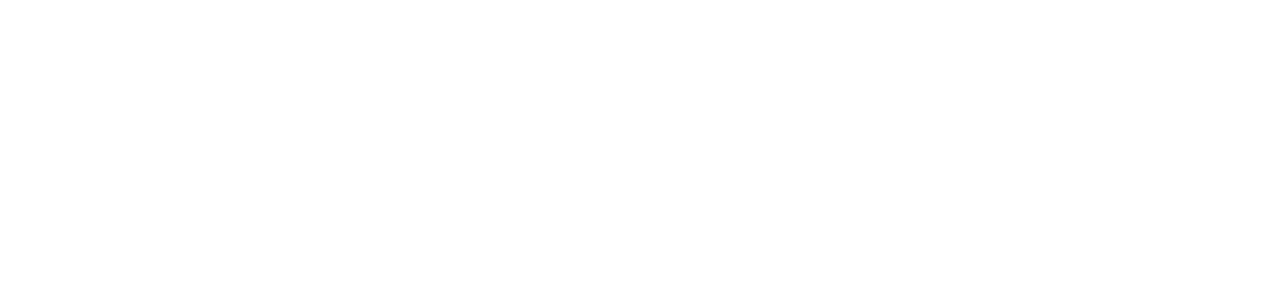
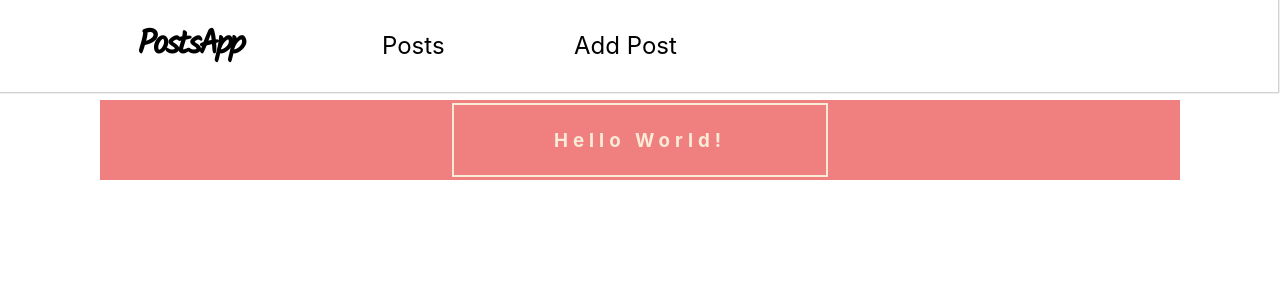
Before and after one commit to KAthousand/blog-app, a React (Create React App) app in the folder client/: page /kyle in a window 1280 px wide. Shown: the top 300 px of the page. Built offline with nearby package versions, Linux system fonts and the light colour scheme.

Commit message:
kyle screen and kyle component added with route and link.

```diff
--- a/client/src/App.jsx
+++ b/client/src/App.jsx
@@ -5,6 +5,7 @@
 import PostCreate from "./screens/PostCreate/PostCreate";
 import PostEdit from "./screens/PostEdit/PostEdit";
 import PostDetail from "./screens/PostDetail/PostDetail";
+import KyleScreen from "./screens/KyleScreen/KyleScreen";
 import { Route, Switch } from "react-router-dom";
 
 function App() {
@@ -16,6 +17,7 @@
         <Route path="/add-post" component={PostCreate} />
         <Route exact path="/posts/:id/edit" component={PostEdit} />
         <Route exact path="/posts/:id" component={PostDetail} />
+        <Route exact path="/kyle" component={KyleScreen} />
       </Switch>
     </div>
   );
--- /dev/null
+++ b/client/src/components/KyleComponent/KyleComponent.css
@@ -0,0 +1,6 @@
+.kyle-component {
+  color: antiquewhite;
+  letter-spacing: 5px;
+  border: 2px solid antiquewhite;
+  padding: 5px 100px;
+}
--- /dev/null
+++ b/client/src/components/KyleComponent/KyleComponent.jsx
@@ -0,0 +1,15 @@
+import React from "react";
+import { Link } from "react-router-dom";
+import "../KyleComponent/KyleComponent.css";
+
+function KyleComponent(props) {
+  return (
+    <Link to="/kyle">
+      <div className="kyle-component">
+        <h3>Hello World!</h3>
+      </div>
+    </Link>
+  );
+}
+
+export default KyleComponent;
--- /dev/null
+++ b/client/src/screens/KyleScreen/KyleScreen.css
@@ -0,0 +1,7 @@
+.kyle-screen {
+  background: lightcoral;
+  height: 10vh;
+  display: flex;
+  justify-content: center;
+  align-items: center;
+}
--- /dev/null
+++ b/client/src/screens/KyleScreen/KyleScreen.jsx
@@ -0,0 +1,16 @@
+import React from "react";
+import Layout from "../../components/shared/Layout/Layout";
+import KyleComponent from "../../components/KyleComponent/KyleComponent";
+import "../KyleScreen/KyleScreen.css";
+
+function KyleScreen(props) {
+  return (
+    <Layout>
+      <div className="kyle-screen">
+        <KyleComponent />
+      </div>
+    </Layout>
+  );
+}
+
+export default KyleScreen;
```
